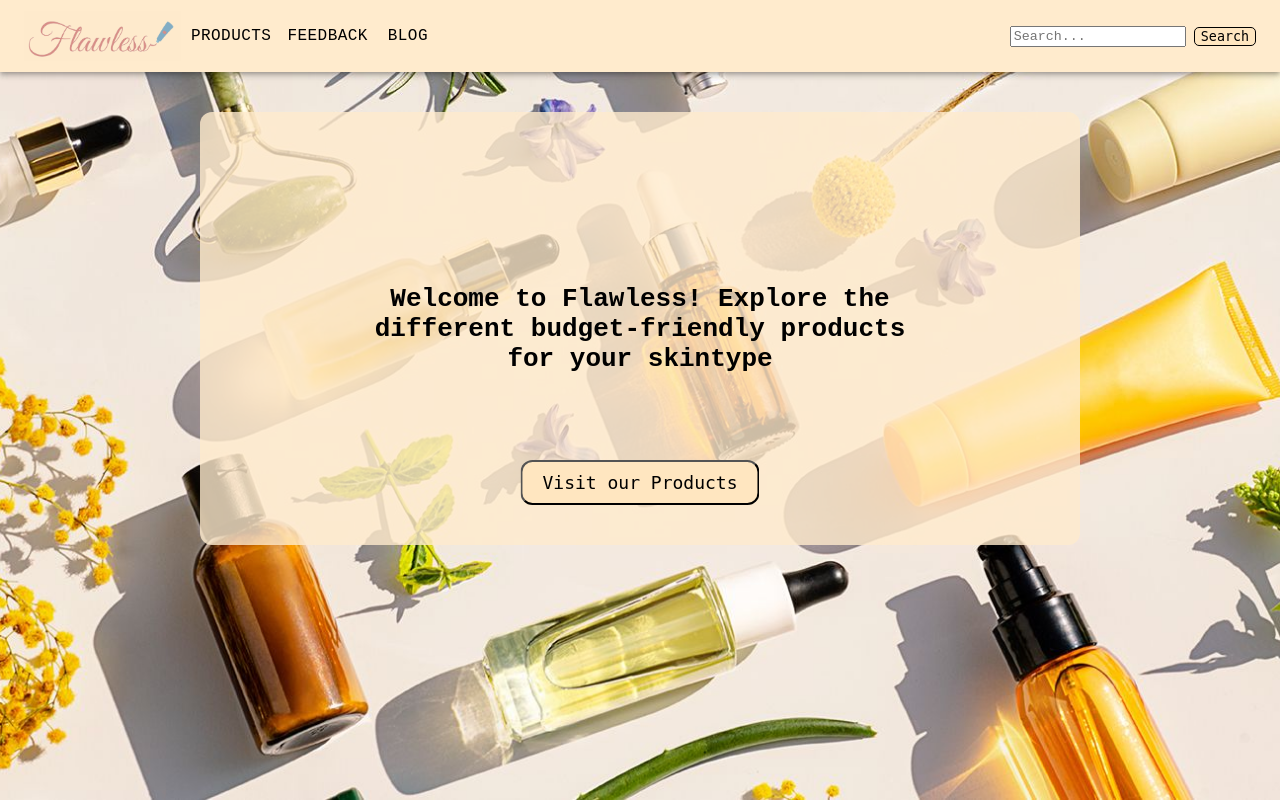
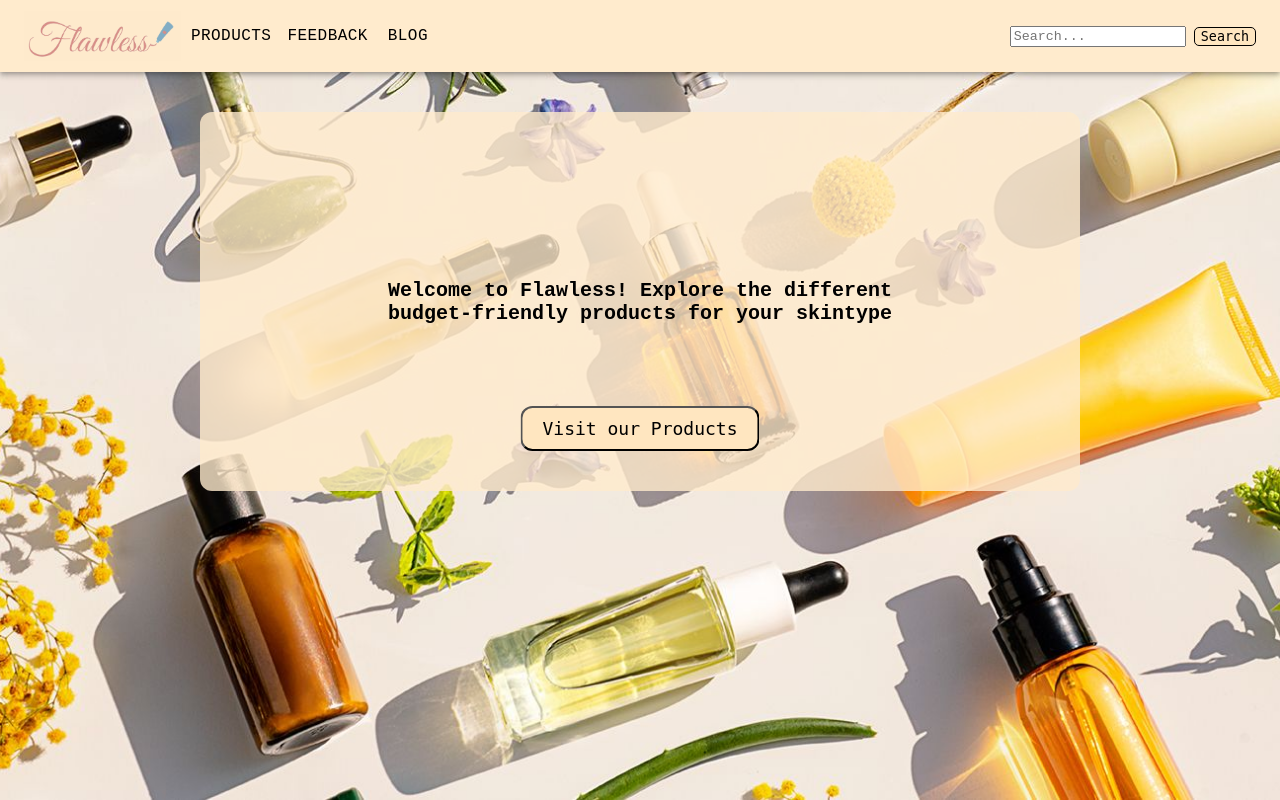
Before and after one commit to Dodrio-Team/4800Project_Skincare, a React (Create React App) app in the folder reactapp/: page / in a window 1280 px wide. Built offline with nearby package versions, Linux system fonts and the light colour scheme.

Commit message:
added brand name to product info box

```diff
--- a/reactapp/src/App.css
+++ b/reactapp/src/App.css
@@ -65,7 +65,7 @@ h1 {
 
 h2 {
   font-family: monospace;
-  font-size: 26px;
+  font-size: 20px;
   text-align: center;
 }
 
--- a/reactapp/src/ProductsPage.js
+++ b/reactapp/src/ProductsPage.js
@@ -41,6 +41,7 @@ function ProductsPage() {
         <div className="product-container" style={{ display: 'flex', justifyContent: 'center' }}>
           {searchResults.map((result, index) => (
             <div key={result.id} className="product-item">
+              <h2>{result.brand}</h2>
               <div className="product-info">
                 <h3>{result.name}</h3>
                 <p>${Number(result.price).toFixed(0)}</p>
```
